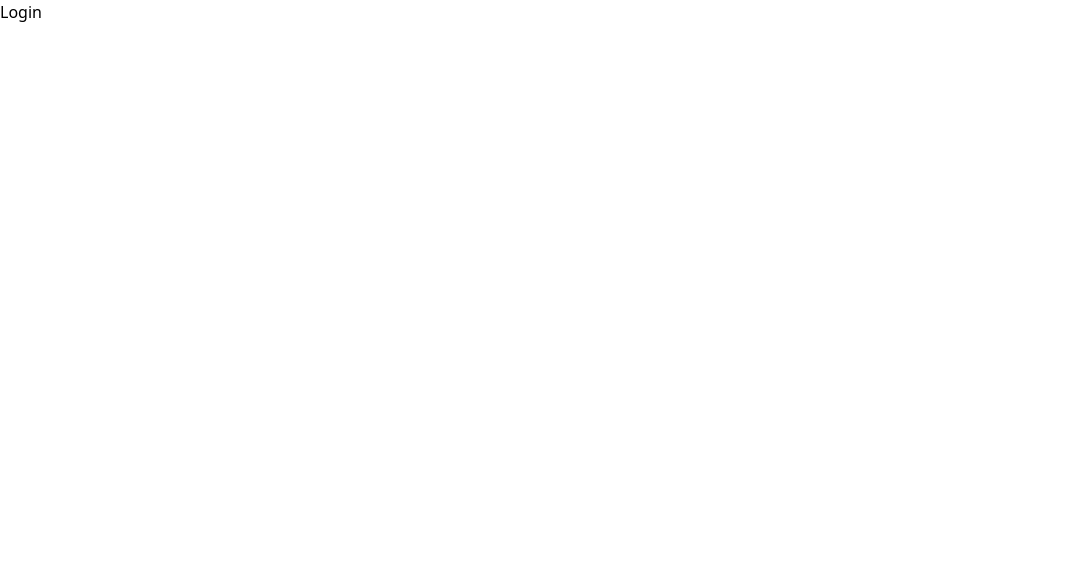
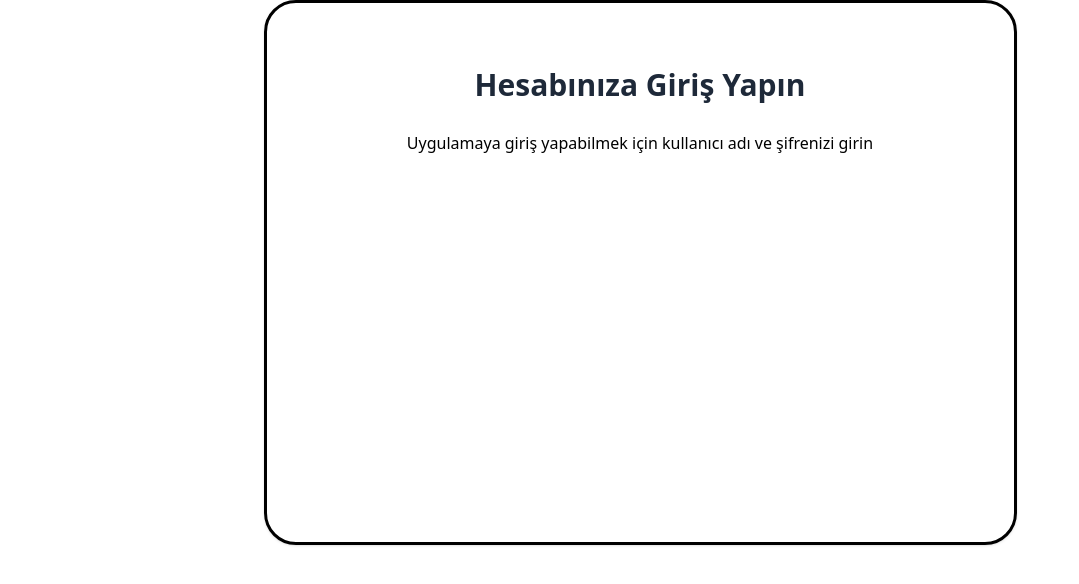
Before and after one commit to kutlinho/financheck-frontend, a React (Vite) app: page /login in a window 1280 px wide. Shown: the top 584 px of the page, without its empty margins (0-1079 px from the left). Built offline with nearby package versions, Linux system fonts and the light colour scheme.

Commit message:
(feat) custom card added and connected to login page

```diff
--- /dev/null
+++ b/src/components/CustomCard/CustomCard.jsx
@@ -0,0 +1,40 @@
+import React from "react";
+import clsx from "clsx";
+
+const CustomCard = ({
+                    header,
+                    children,
+                    width = "w-full",
+                    height = "h-auto",
+                    className = "",
+                    headerClassName = "",
+                    bodyClassName = "",
+                }) => {
+    return (
+        <div
+            className={clsx(
+                "rounded-4xl border-3 border-primary-green-light bg-neutral-bg-grey shadow-sm",
+                width,
+                height,
+                className
+            )}
+        >
+            {header && (
+                <div
+                    className={clsx(
+                        "px-4 py-3 text-3xl font-semibold text-gray-800",
+                        headerClassName
+                    )}
+                >
+                    {header}
+                </div>
+            )}
+
+            <div className={clsx("p-4 text-center", bodyClassName)}>
+                {children}
+            </div>
+        </div>
+    );
+};
+
+export default CustomCard;
--- a/src/pages/auth/Login.jsx
+++ b/src/pages/auth/Login.jsx
@@ -1,8 +1,19 @@
 import React from 'react';
+import CustomCard from "../../components/CustomCard/CustomCard.jsx";
 
 function Login() {
     return (
-        <div>Login</div>
+        <div className="flex justify-center align-center h-full w-full">
+        <CustomCard
+            bodyClassName="font-300"
+        headerClassName="text-center pt-16"
+        header="Hesabınıza Giriş Yapın"
+        width="w-[753px]"
+        height="h-[545px]"
+        >
+        Uygulamaya giriş yapabilmek için kullanıcı adı ve şifrenizi girin
+        </CustomCard>
+        </div>
     );
 }
 
```
